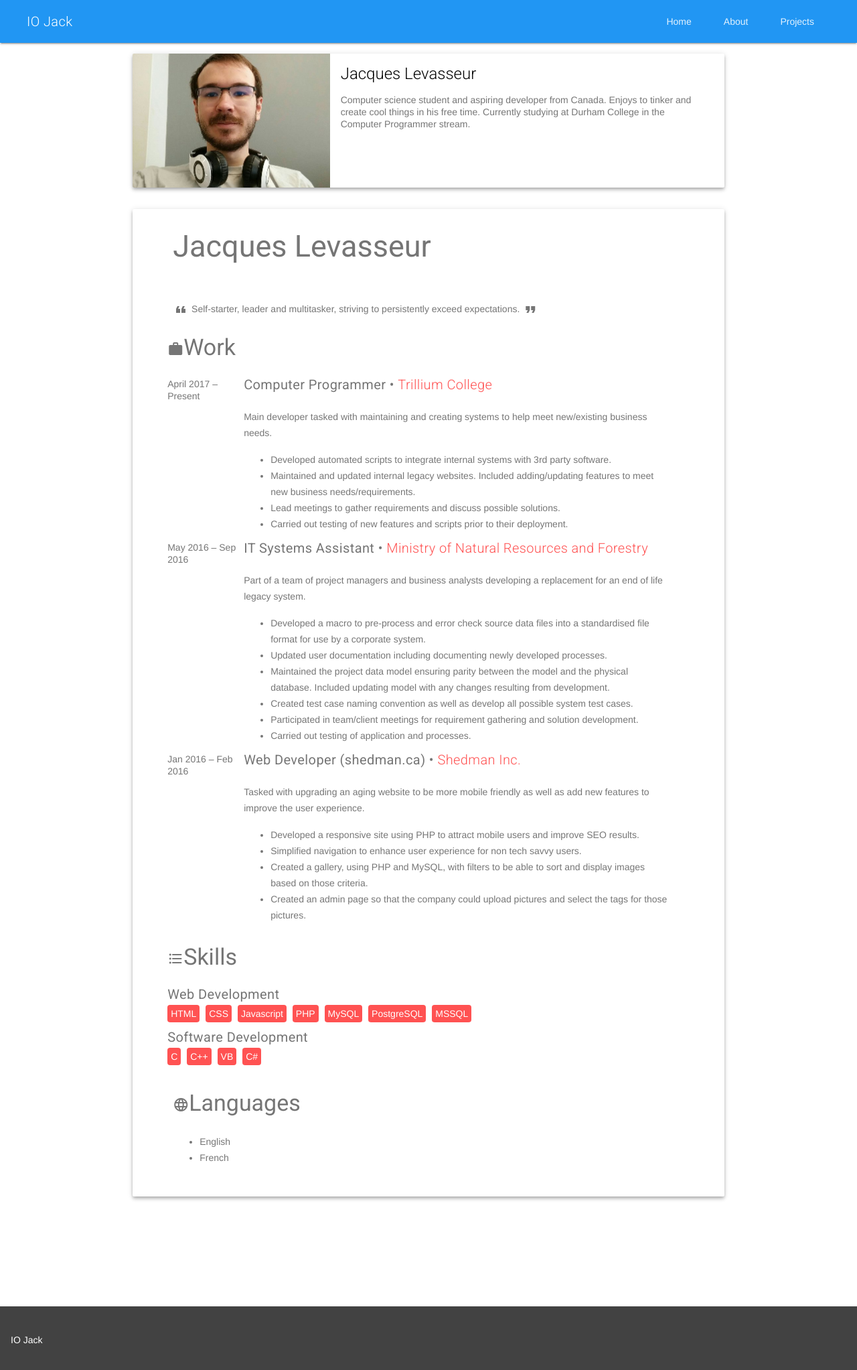
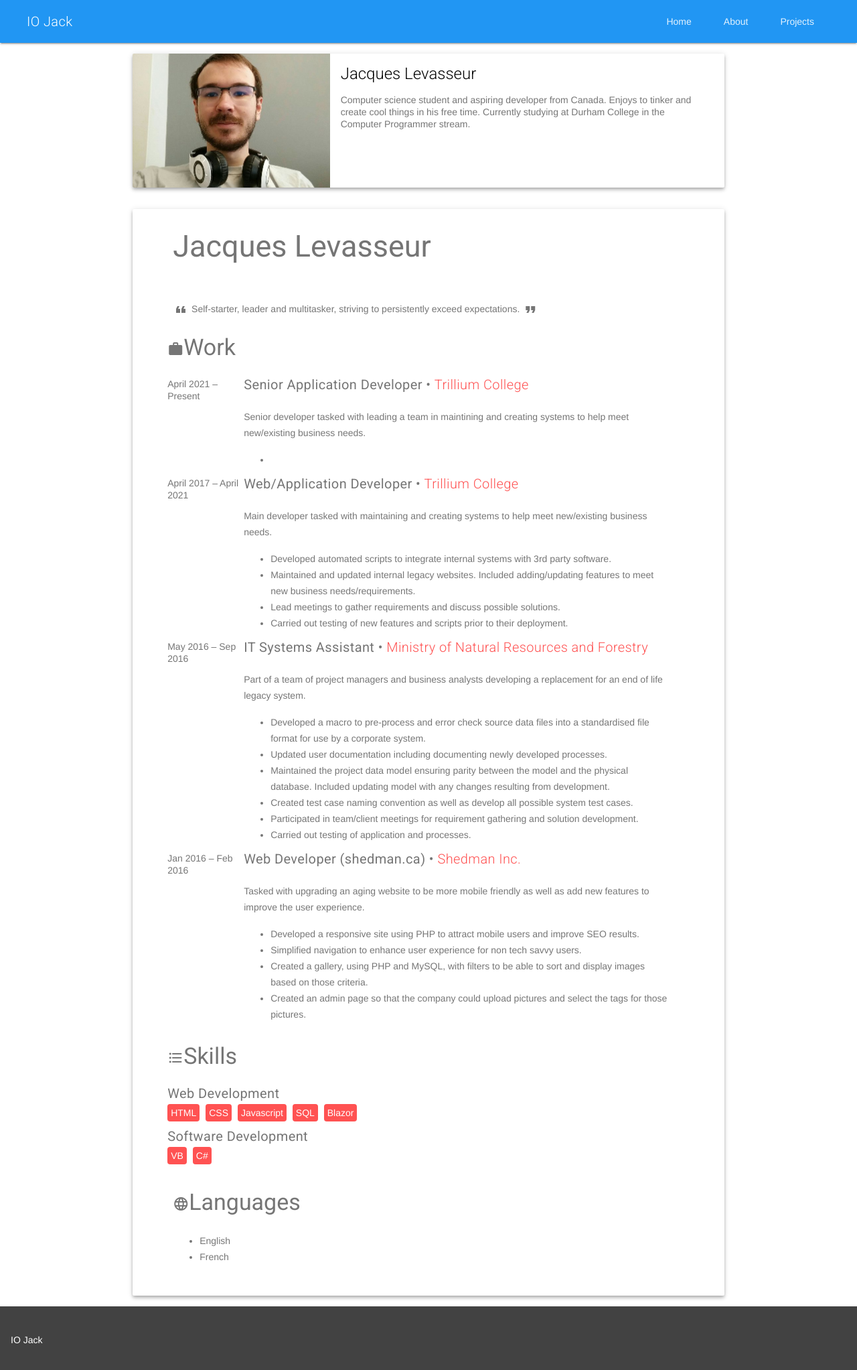
Before and after one commit to FrostByte-Dev/frostbyte-dev.github.io, a Jekyll site: the page built from about/index.html, in a window 1280 px wide. Shown: the top 2045 px of the page at 67% size. Built offline with Jekyll 4.4.1, drawn with Linux system fonts in a browser that asks for light colours; nearby versions of some CDN libraries.

Commit message:
Update resume.json
Cleaned up skills and added new position.

```diff
--- a/_data/resume.json
+++ b/_data/resume.json
@@ -25,10 +25,21 @@
   "work": [
     {
       "company": "Trillium College",
-      "position": "Computer Programmer",
+      "position": "Senior Application Developer",
+      "website": "https://www.trilliumcollege.ca",
+      "startDate": "April 2021",
+      "endDate": "Present",
+      "summary": "Senior developer tasked with leading a team in maintining and creating systems to help meet new/existing business needs.",
+      "highlights": [
+        ""
+      ]
+    },
+    {
+      "company": "Trillium College",
+      "position": "Web/Application Developer",
       "website": "https://www.trilliumcollege.ca",
       "startDate": "April 2017",
-      "endDate": "Present",
+      "endDate": "April 2021",
       "summary": "Main developer tasked with maintaining and creating systems to help meet new/existing business needs.",
       "highlights": [
         "Developed automated scripts to integrate internal systems with 3rd party software.",
@@ -80,18 +91,14 @@
         "HTML",
         "CSS",
         "Javascript",
-        "PHP",
-        "MySQL",
-        "PostgreSQL",
-        "MSSQL"
+        "SQL",
+        "Blazor"
       ]
     },
     {
       "name": "Software Development",
       "level": "",
       "keywords": [
-        "C",
-        "C++",
         "VB",
         "C#"
       ]
```
